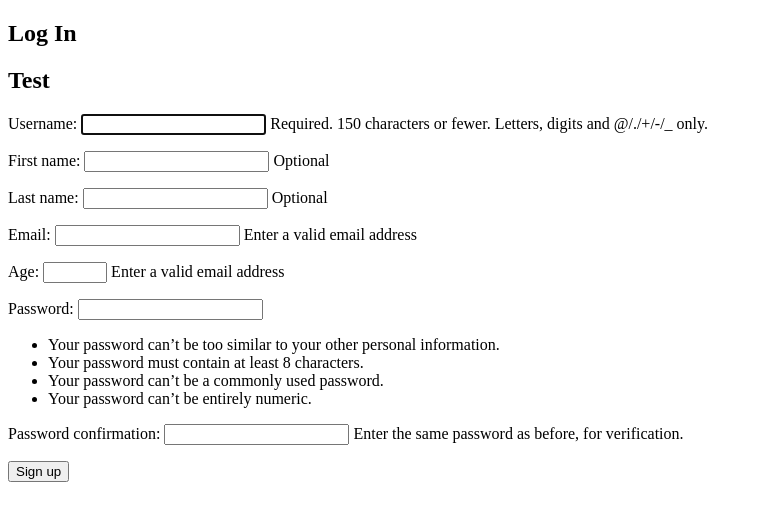
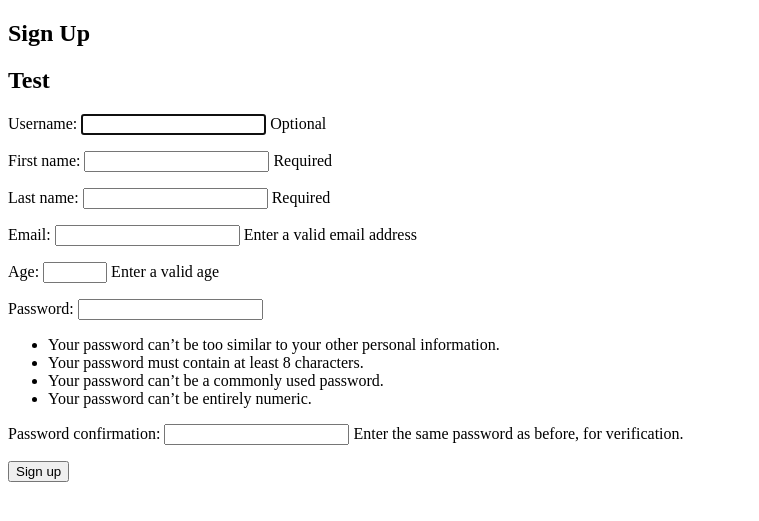
Before and after one commit to Jovellmiranda/AppDev, a Django app: page /signup/ in a window 1280 px wide. Shown: the top 521 px of the page, without its empty margins (0-759 px from the left). Run offline with Django 5.2, Linux system fonts and the light colour scheme.

Commit message:
Jipe update

```diff
--- a/login_project/forms.py
+++ b/login_project/forms.py
@@ -3,10 +3,12 @@ from django.contrib.auth.models import User
 from django.contrib.auth.forms import UserCreationForm
 
 class SignUpForm(UserCreationForm):
-    first_name = forms.CharField(max_length=30, required=False, help_text='Optional')
-    last_name = forms.CharField(max_length=30, required=False, help_text='Optional')
+    username = forms.CharField(min_length=6, required=False, help_text='Optional')
+    first_name = forms.CharField(max_length=30, required=True, help_text='Required')
+    last_name = forms.CharField(max_length=30, required=True, help_text='Required')
     email = forms.EmailField(max_length=254, help_text='Enter a valid email address')
-    age = forms.IntegerField(min_value=0,max_value=100, help_text='Enter a valid email address')
+    age = forms.IntegerField(min_value=1, max_value=100, help_text='Enter a valid age')
+
     class Meta:
-        model=User
-        fields=['username','first_name','last_name','email','age', 'password1','password2', ]
+        model = User
+        fields = ['username', 'first_name', 'last_name', 'email', 'age', 'password1', 'password2']
--- a/templates/registration/signup.html
+++ b/templates/registration/signup.html
@@ -5,7 +5,7 @@
     <title>sign up</title>
 </head>
 <body>
-<h2>Log In</h2>
+<h2>Sign Up</h2>
 {% extends 'base.html' %}
 {% block title %}Sign up{% endblock %}
 {% block content %}
```
Also changed, not shown: templates/registration/login.html (+19 -10 lines), db.sqlite3.
